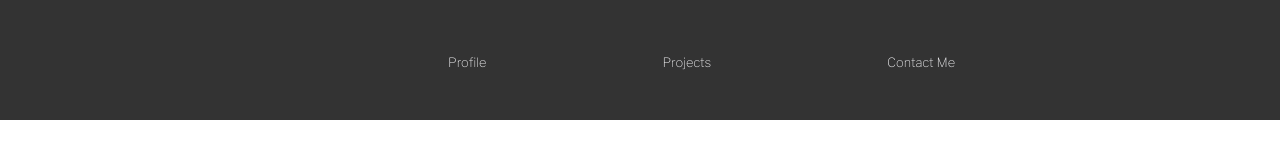
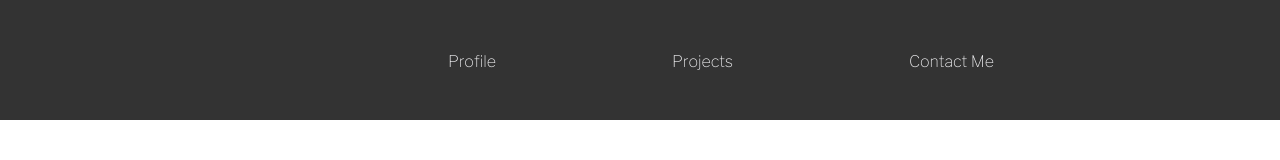
Before and after one commit to tloaeza0/myportfolio, a React (Create React App) app: page / in a window 1280 px wide. Shown: the top 160 px of the page. Built offline with nearby package versions, Linux system fonts and the light colour scheme.

Commit message:
added resume

```diff
--- a/src/App.css
+++ b/src/App.css
@@ -47,7 +47,7 @@ nav a:hover {
     margin-top: -1em;
   }
   nav a {
-    font-size: 0.4em;
+    font-size: 0.5em;
   }
 }
 body {
--- a/src/scss/navbar.scss
+++ b/src/scss/navbar.scss
@@ -48,7 +48,7 @@ nav{
         margin-top:-1em;
     }
     a{
-        font-size: .4em;
+        font-size: .5em;
     }
 }
 }
```
